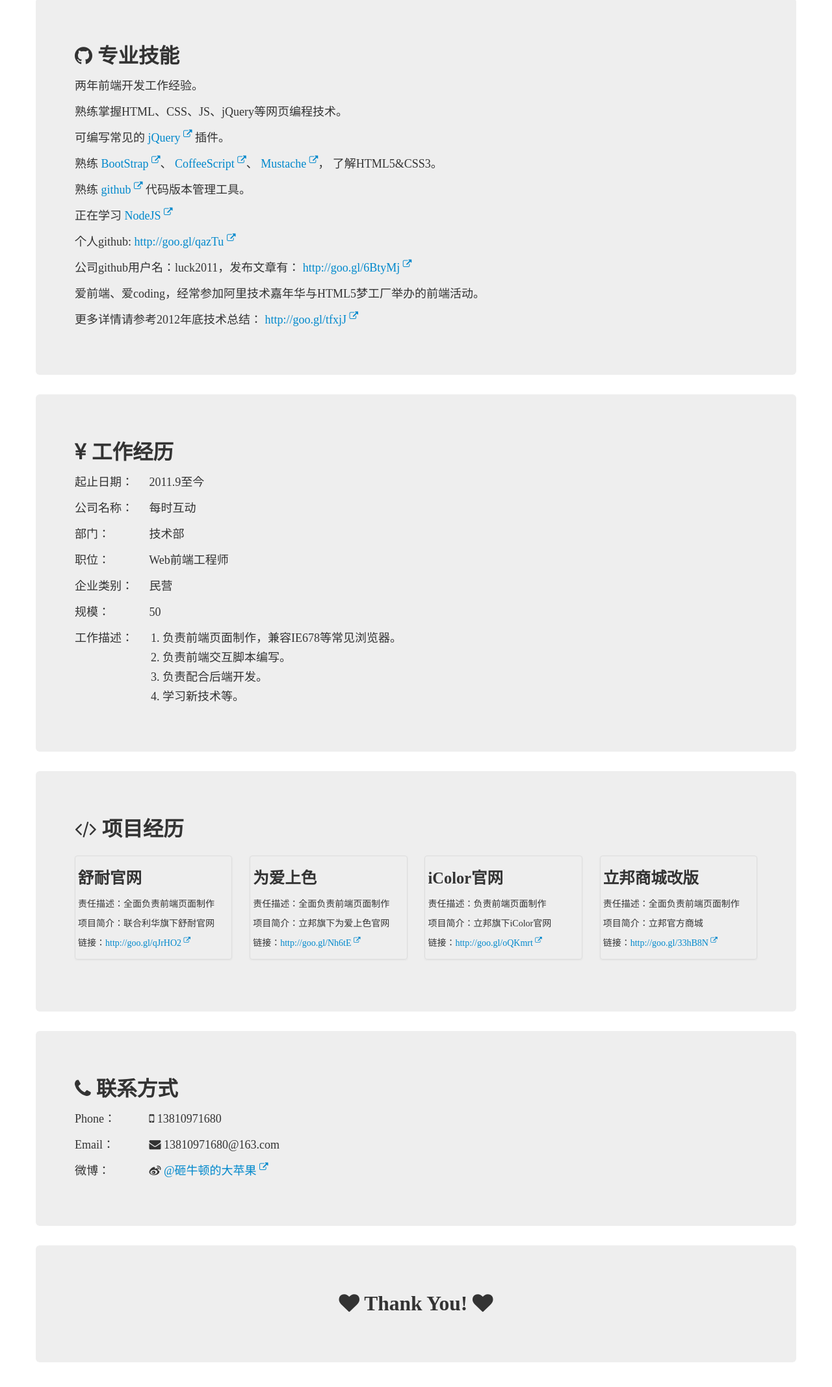
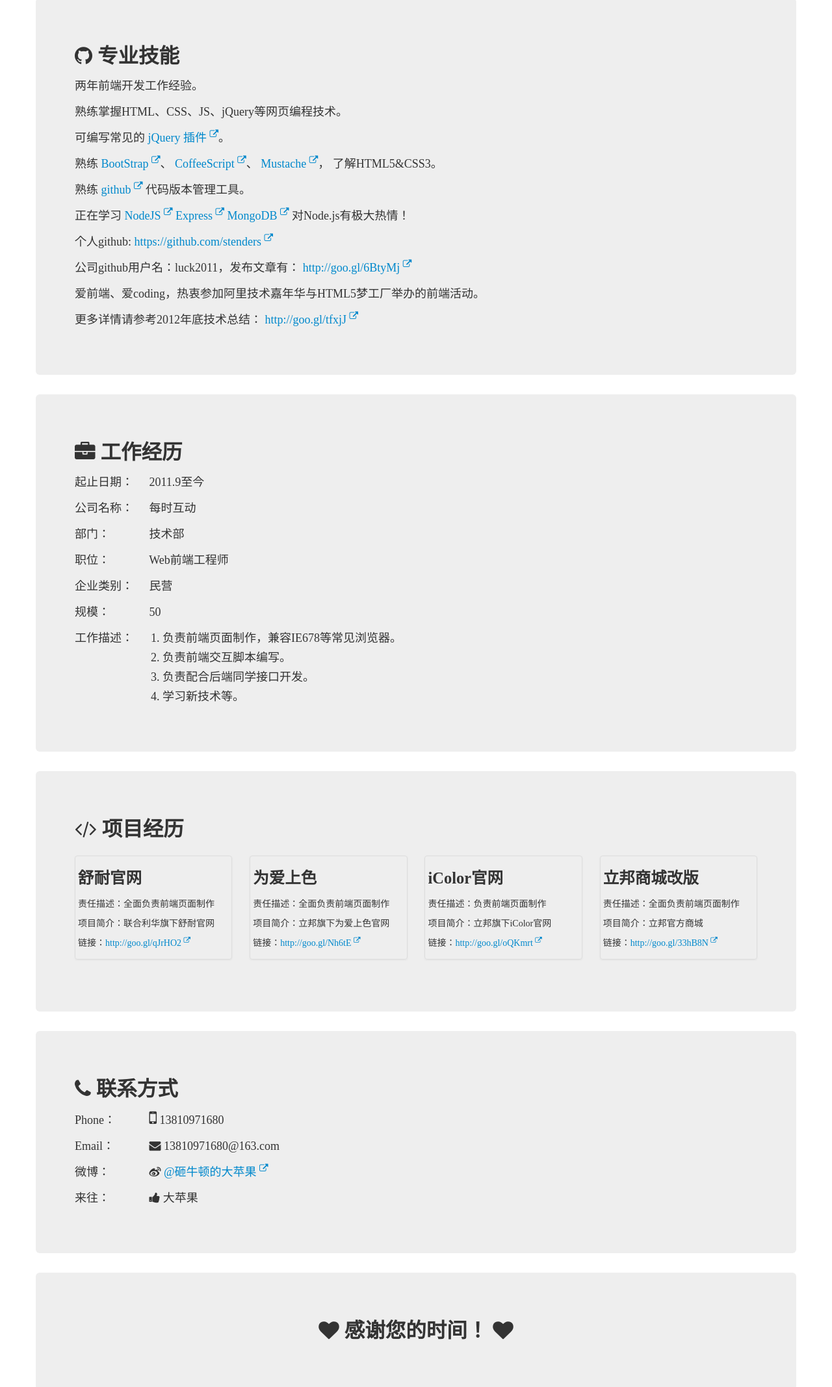
Before and after one commit to rabbitz/stenders.github.io, a plain HTML site: page index.html in a window 1280 px wide. Shown: the part 633-2768 px from the top of the page at 65% size. Drawn offline with Linux system fonts and the light colour scheme.

Commit message:
1.resume update

```diff
--- a/css/3d.css
+++ b/css/3d.css
@@ -34,6 +34,9 @@ h2.text-center{
 	-moz-transition: all 1s;
 	-o-transition: all 1s;
 	transition: all 1s;
+}
+.hero-unit{
+	box-shadow: 1px 1px 10px rgba(0,0,0,0.5);
 }
 .hero-unit:first-child{
 	-webkit-transform: translateZ(300px);
--- a/css/main.css
+++ b/css/main.css
@@ -58,3 +58,9 @@ body{
 		width: 100%;
 	}
 }
+.icon-2{
+	font-size: 1.5em;
+}
+img{
+	box-shadow: 5px 5px 10px rgba(0,0,0,0.5);
+}
--- a/index.html
+++ b/index.html
@@ -62,7 +62,7 @@
 				<li><span>毕业年份:</span> <i class="icon-time"></i> 2007.7</li>
 				<li><span>家乡：</span> <i class="icon-home"></i> 河南濮阳</li>
 				<li><span>现居：</span> <i class="icon-code-fork"></i> 北京</li>
-				<li><span>应聘职位：</span> <i class="icon-github-alt"></i> 前端开发工程师</li>
+				<li><span>应聘职位：</span> <i class="icon-github-alt"></i> Web前端工程师</li>
 			</ul>
 		</div>
 		<div class="hero-unit">
@@ -71,8 +71,7 @@
 				<li>两年前端开发工作经验。</li>
 				<li>熟练掌握HTML、CSS、JS、jQuery等网页编程技术。</li>
 				<li>可编写常见的
-					<a href="http://jquery.com" target="_blank">jQuery <sup><i class="icon-external-link"></i></sup></a>
-					插件。
+					<a href="https://github.com/stenders/jQuery-plugin" target="_blank">jQuery 插件 <sup><i class="icon-external-link"></i></sup></a>。
 				</li>
 				<li>熟练
 					<a href="http://getbootstrap.com/" target="_blank">BootStrap <sup><i class="icon-external-link"></i></sup></a>、
@@ -86,21 +85,24 @@
 				</li>
 				<li>正在学习
 					<a href="http://nodejs.org" target="_blank">NodeJS <sup><i class="icon-external-link"></i></sup></a>
+					<a href="http://expressjs.com/" target="_blank">Express <sup><i class="icon-external-link"></i></sup></a>
+					<a href="http://www.mongodb.org" target="_blank">MongoDB <sup><i class="icon-external-link"></i></sup></a>
+					对Node.js有极大热情！
 				</li>
 				<li>个人github:
-					<a href="http://goo.gl/qazTu" target="_blank">http://goo.gl/qazTu <sup><i class="icon-external-link"></i></sup></a>
+					<a href="https://github.com/stenders" target="_blank">https://github.com/stenders <sup><i class="icon-external-link"></i></sup></a>
 				</li>
 				<li>公司github用户名：luck2011，发布文章有：
 					<a href="http://goo.gl/6BtyMj" target="_blank">http://goo.gl/6BtyMj <sup><i class="icon-external-link"></i></sup></a>
 				</li>
-				<li>爱前端、爱coding，经常参加阿里技术嘉年华与HTML5梦工厂举办的前端活动。</li>
+				<li>爱前端、爱coding，热衷参加阿里技术嘉年华与HTML5梦工厂举办的前端活动。</li>
 				<li>更多详情请参考2012年底技术总结：
 					<a href="http://goo.gl/tfxjJ" target="_blank">http://goo.gl/tfxjJ <sup><i class="icon-external-link"></i></sup></a>
 				</li>
 			</ul>
 		</div>
 		<div class="hero-unit">
-			<h2><i class="icon-jpy"></i> 工作经历</h2>
+			<h2><i class="icon-briefcase"></i> 工作经历</h2>
 			<ul>
 				<li><span>起止日期：</span> 2011.9至今</li>
 				<li><span>公司名称：</span> 每时互动</li>
@@ -113,7 +115,7 @@
 					<ol class="pull-left">
 						<li>负责前端页面制作，兼容IE678等常见浏览器。</li>
 						<li>负责前端交互脚本编写。</li>
-						<li>负责配合后端开发。</li>
+						<li>负责配合后端同学接口开发。</li>
 						<li>学习新技术等。</li>
 					</ol>
 				</li>
@@ -161,18 +163,15 @@
 		<div class="hero-unit">
 			<h2><i class="icon-phone"></i> 联系方式</h2>
 			<ul>
-				<li><span>Phone：</span> <i class="icon-mobile-phone"></i> 13810971680</li>
+				<li><span>Phone：</span> <i class="icon-mobile-phone icon-2"></i> 13810971680</li>
 				<li><span>Email：</span> <i class="icon-envelope"></i> 13810971680@163.com</li>
 				<li><span>微博：</span> <i class="icon-weibo"></i> <a href="http://weibo.com/stender" target="_blank">@砸牛顿的大苹果 <sup><i class="icon-external-link"></i></sup></a>
+				<li><span>来往：</span> <i class="icon-thumbs-up"></i> 大苹果
 				</li>
 			</ul>
 		</div>
 		<div class="hero-unit">
-			<h2 class="text-center">
-				<i class="icon-heart"></i>
-				Thank You!
-				<i class="icon-heart"></i>
-			</h2>
+			<h2 class="text-center"><i class="icon-heart"></i> 感谢您的时间！ <i class="icon-heart"></i></h2>
 		</div>
 	</div>
 </div>
```
